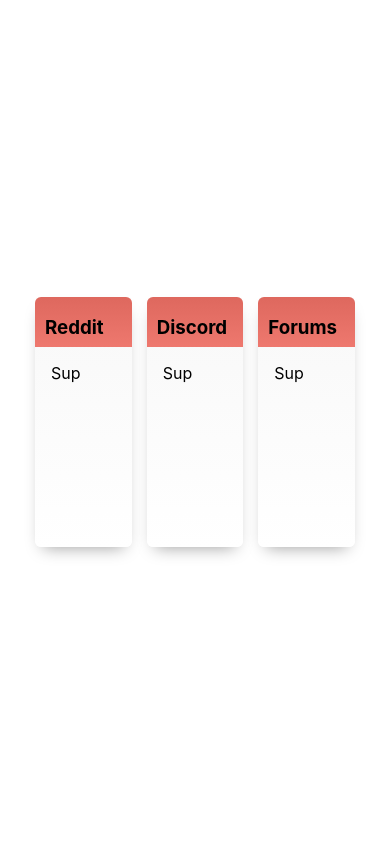
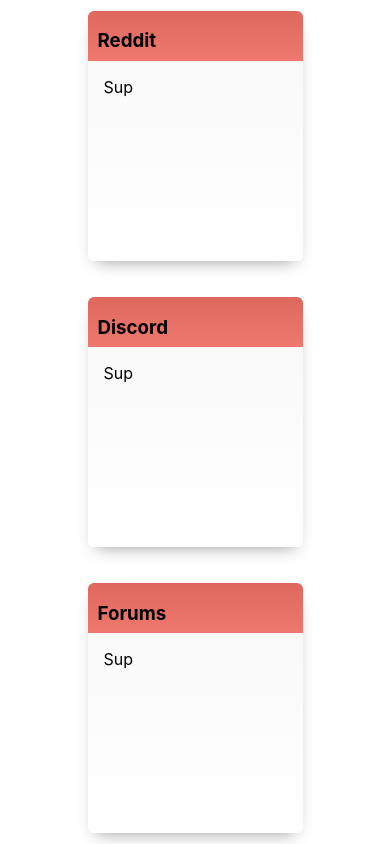
Before and after one commit to Dman757/smolderweb.site, a React (Create React App) app: page / in a window 390 px wide. Built offline with nearby package versions, Linux system fonts and the light colour scheme.

Commit message:
mobile second design lol

```diff
--- a/src/MainPage.css
+++ b/src/MainPage.css
@@ -1,3 +1,8 @@
+:root {
+    --grid-column-setup: 2 / 4;
+  }
+
+
 .Main {
     display: grid;
     height: 100vh;
@@ -7,7 +12,8 @@
     column-gap: 15px;
     /* grid-template-columns: 20% 1f 1f 1f 20%; */
 
-    grid-template-columns: minmax(20px, 1fr) repeat(6, minmax(0, 100px)) minmax(20px, 1fr);
+    grid-template-columns: minmax(20px, 1fr) repeat(2, minmax(0, 100px)) minmax(20px, 1fr);
+
     grid-auto-flow: column;
     align-items: center;
     /* grid-template-rows: 100px 200px 100px; */
@@ -17,15 +23,15 @@
 
 .Reddit {
     width: 100%;
-    grid-column: 2 / 4;
+    grid-column: var(--grid-column-setup);
 }
 .Discord {
     width: 100%;
-    grid-column: 4 / 6;
+    grid-column: var(--grid-column-setup);
 }
 .WowForums {
     width: 100%;
-    grid-column: 6 / 8;
+    grid-column: var(--grid-column-setup);
 }
 
 .RowGroup {
@@ -41,3 +47,18 @@
     grid-auto-flow: column;
     column-gap: 15px;
 }
+
+@media (min-width: 45em) {
+    .Main {
+    grid-template-columns: minmax(20px, 1fr) repeat(6, minmax(0, 100px)) minmax(20px, 1fr);
+    }
+    .Reddit {
+        grid-column: 2 / 4;
+    }
+    .Discord {
+        grid-column: 4 / 6;
+    }
+    .WowForums {
+        grid-column: 6 / 8;
+    }
+  }
```
